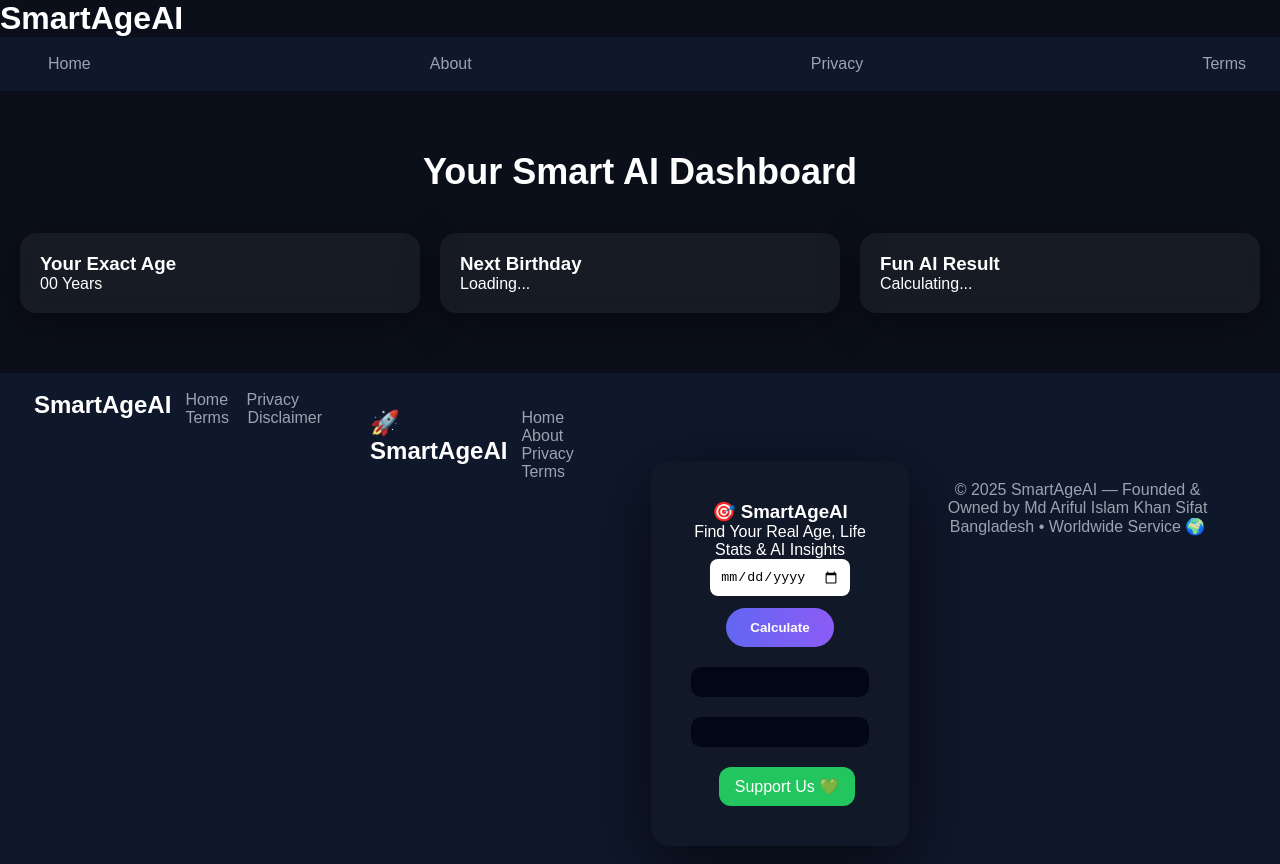
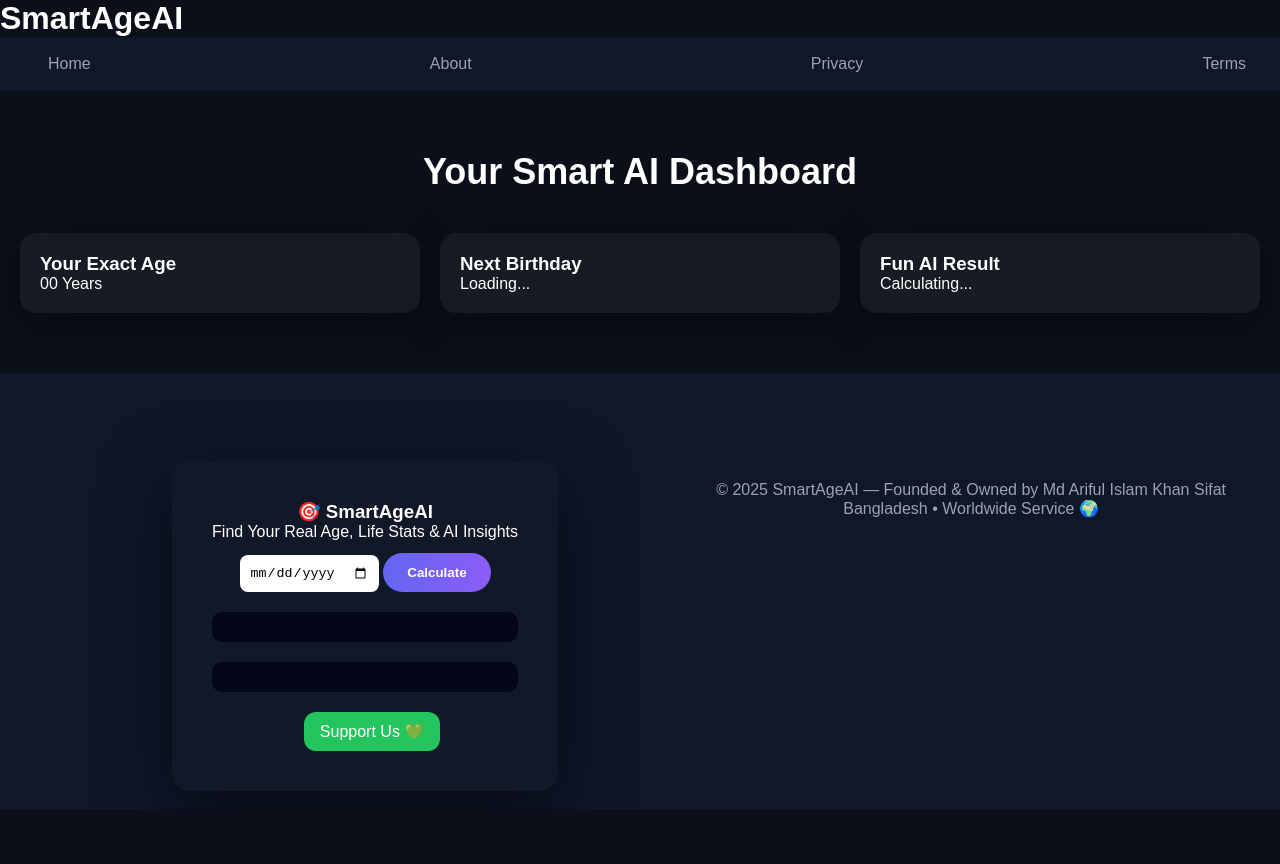
Before and after one commit to sifatarifulislam9-byte/smartageai, a plain HTML site: page index.html in a window 1280 px wide. After the commit the page ends 809 px from the top, so only its background shows below. Drawn offline with Linux system fonts and the light colour scheme.

Commit message:
Update index.html

```diff
--- a/index.html
+++ b/index.html
@@ -45,22 +45,7 @@
 </section>
 
 <nav>
-<h2>SmartAgeAI</h2>
-<div>
-<a href="/">Home</a>
-<a href="privacy.html">Privacy</a>
-<a href="terms.html">Terms</a>
-<a href="disclaimer.html">Disclaimer</a>
-</div>
-<nav>
-  <h2>🚀 SmartAgeAI</h2>
-  <div>
-    <a href="/">Home</a>
-    <a href="about.html">About</a>
-    <a href="privacy.html">Privacy</a>
-    <a href="terms.html">Terms</a>
-  </div>
-</nav>
+
 
 <section class="container">
 <h1>🎯 SmartAgeAI</h1>
```
